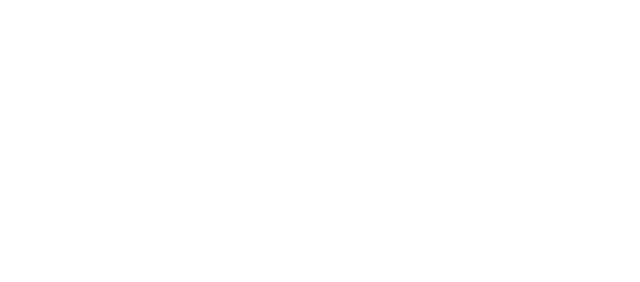
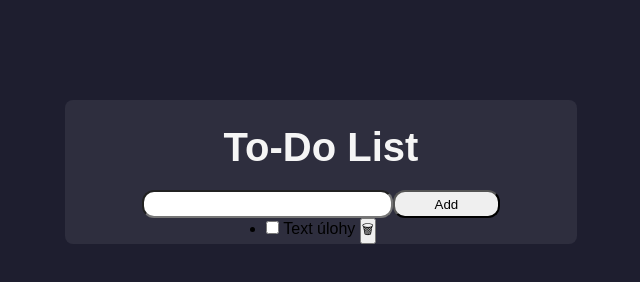
Before and after one commit to Ha-Khu/todo-list, a plain HTML site: page index.html in a window 1280 px wide. Shown: the whole page, without its empty margins (319-959 px from the left). Drawn offline with Linux system fonts and the light colour scheme.

Commit message:
add initial HTML structure and base CSS styling

```diff
--- a/index.html
+++ b/index.html
@@ -7,7 +7,24 @@
   <title>todo-list</title>
 </head>
 <body>
-
+  <main>
+    <section class="todo-container">
+      <h1 class="header-text">To-Do List</h1>
+      <div class="input-container">
+        <input class="input-text" type="text">
+        <button class="add-btn">Add</button>
+      </div>
+      <div class="list-container">
+        <ul>
+          <li>
+            <input type="checkbox">
+            <span>Text úlohy</span>
+            <button>🗑</button>
+          </li>
+        </ul>
+      </div>
+    </section>
+  </main>
   <script src="script.js"></script>
 </body>
 </html>
--- a/style.css
+++ b/style.css
@@ -5,3 +5,59 @@
   font-family: Arial, Helvetica, sans-serif;
   scroll-behavior: smooth;
 }
+
+:root {
+  --dark-purple: #1E1E2F;
+  --light-purple: #2E2E3E;
+  --bright-red: #FF6B6B;
+  --darker-red: #FF5252;
+  --light-yellow: #FFD93D;
+  --lightest-grey: #F5F5F5;
+  --light-blue: #4D96FF;
+  --dark-blue: #2563EB;
+}
+
+body{
+  background-color: var(--dark-purple);
+}
+
+main {
+  width: 100%;
+  margin-top: 100px;
+  display: flex;
+  justify-content: center;
+}
+
+.todo-container{
+  width: 40%;
+  border-radius: 8px;
+  display: flex;
+  justify-content: center;
+  align-items: center;
+  flex-direction: column;
+  background-color: var(--light-purple);
+}
+
+.header-text{
+  margin-top: 25px;
+  color: var(--lightest-grey);
+  font-size: 40px;
+}
+
+.input-container{
+  margin-top: 20px;
+  width: 70%;
+  display: flex;
+  justify-content: space-between;
+}
+
+.input-text{
+  width: 70%;
+  height: 3.5vh;
+  border-radius: 12px;
+}
+
+.add-btn{
+  width: 30%;
+  border-radius: 12px;
+}
```
